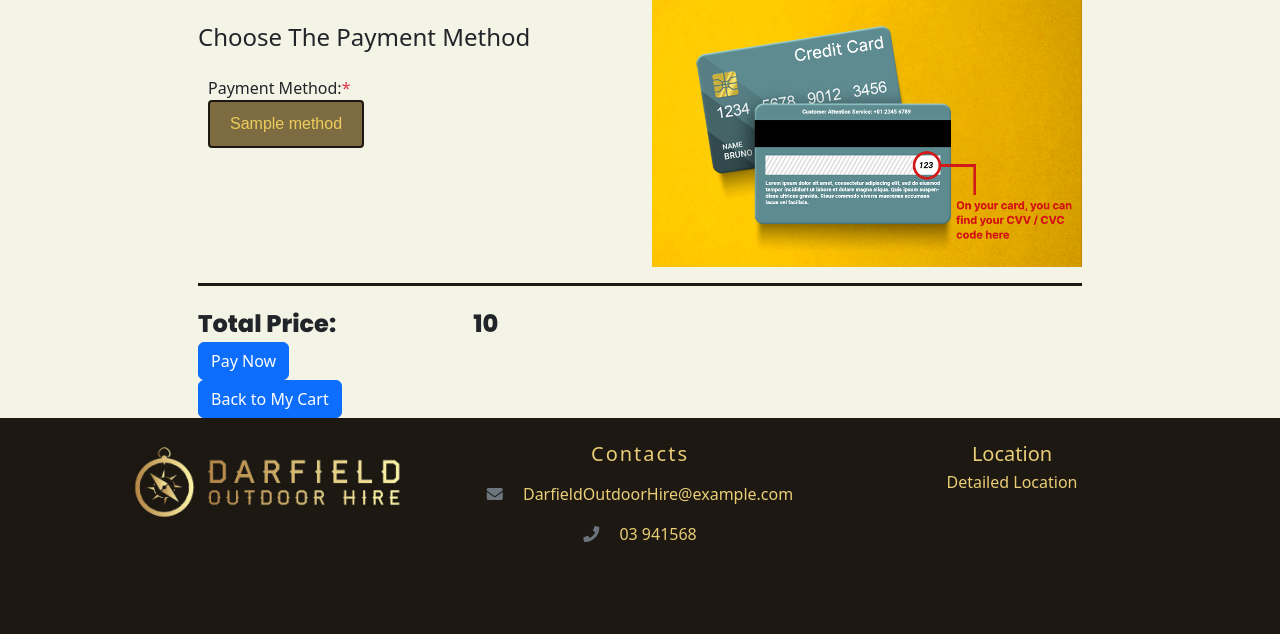
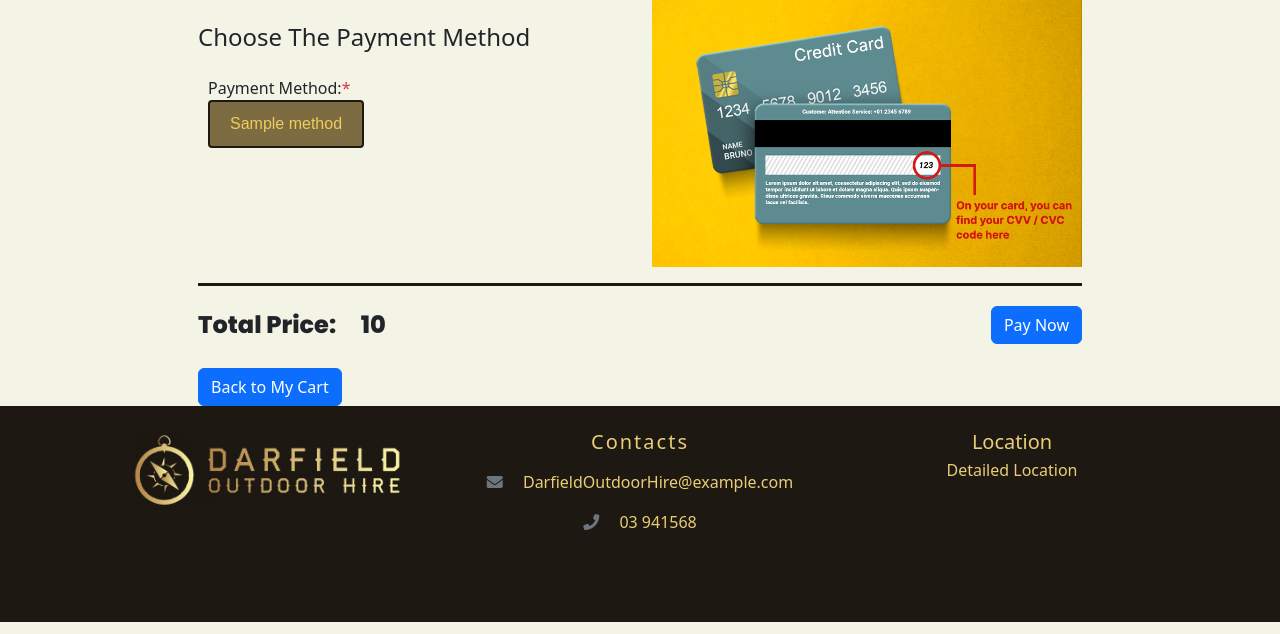
Before and after one commit to gaon5/agrihireApp, a Flask app: template app/templates/customer/payment.html in a window 1280 px wide. Shown: the part 292-926 px from the top of the page. Run offline with Flask 3, Linux system fonts and the light colour scheme; the template is opened without the code that fills it: most values are stand-ins (such as "Sample title", 1, 10 or a date in 2020).

Commit message:
some update for the webpages

```diff
--- a/app/templates/customer/payment.html
+++ b/app/templates/customer/payment.html
@@ -57,12 +57,25 @@
         font-size: 24px; /* 字体大小 */
         font-weight: bold; /* 粗体字 */
         font-family: 'Poppins', sans-serif;
+        white-space: nowrap;
     }
 
     .total-amount {
         font-size: 24px; /* 字体大小 */
         font-weight: bold; /* 粗体字 */
         font-family: 'Poppins', sans-serif;
+    }
+
+    .total-bar {
+        display: flex; /* 使这个元素成为一个flex容器 */
+        justify-content: space-between; /* 在子项之间提供空间，推动它们到两端 */
+        align-items: center; /* 垂直居中对齐内容 */
+        width: 100%; /* 可选：如果需要，可以设置为特定宽度 */
+    }
+
+    .total-section {                   /* 新增的包裹价格信息的容器 */
+        display: flex;
+        align-items: center;
     }
 </style>
 {% endblock %}
@@ -105,13 +118,16 @@
 
             <div class="custom-horizontal-line"></div>
             <div class="total-bar">
-                <span class="total-price">Total Price: </span>
-                <span class="total-amount">{{ price }} </span>
+                <div class="total-section">  <!-- 新增的容器，包含总价信息 -->
+                    <span class="total-price">Total Price: </span>
+                    <span class="total-amount">{{ price }} </span>
+                </div>
+                <button type="submit" class="btn btn-primary">Pay Now</button>  <!-- 现在这个按钮将位于右侧 -->
             </div>
 
-            <button type="submit" class="btn btn-primary">Pay Now</button>
+
         </form>  <!-- 注意表单的结束标签也已经提前 -->
-
+        <br>
         <a href="{{ url_for('customer_cart') }}" class="btn btn-primary">Back to My Cart</a>
 
     </div>
```
